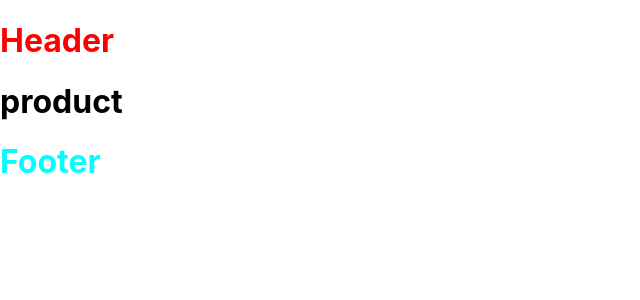
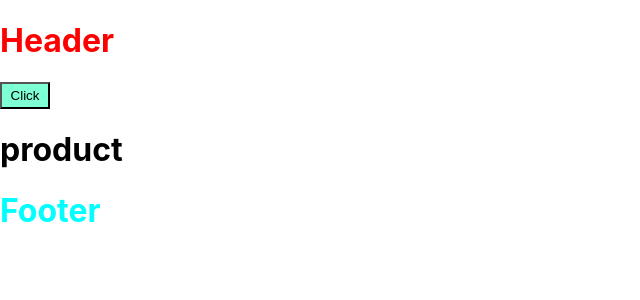
Before and after one commit to anilsoylu/NextJs-Learning, a Next.js app: page /product in a window 1280 px wide. Shown: the top 300 px of the page, without its empty margins (0-640 px from the left). Built offline with nearby package versions, Linux system fonts and the light colour scheme.

Commit message:
module css

```diff
--- a/components/Header.js
+++ b/components/Header.js
@@ -5,6 +5,7 @@ function Header() {
   return (
     <>
       <h1 className={styles.title}>Header</h1>
+      <button className={styles.button}>Click</button>
     </>
   )
 }
--- a/styles/Header.module.css
+++ b/styles/Header.module.css
@@ -1,3 +1,10 @@
 .title {
   color: red;
 }
+
+.button {
+  padding: 4px 6px;
+  width: 50px;
+  background-color: aquamarine;
+  cursor: pointer;
+}
```
